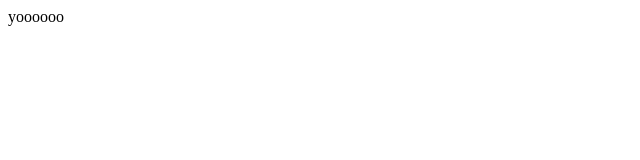
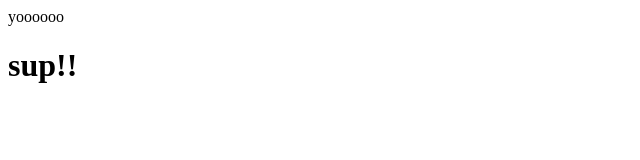
Before and after one commit to Toru-Murakami00/git1, a plain HTML site: page index.html in a window 1280 px wide. Shown: the whole page, without its empty margins (0-640 px from the left). Drawn offline with Linux system fonts and the light colour scheme.

Commit message:
added h1

```diff
--- a/index.html
+++ b/index.html
@@ -6,5 +6,6 @@
   </head>
   <body>
     yoooooo
+    <h1>sup!!</h1>
   </body>
 </html>
```
